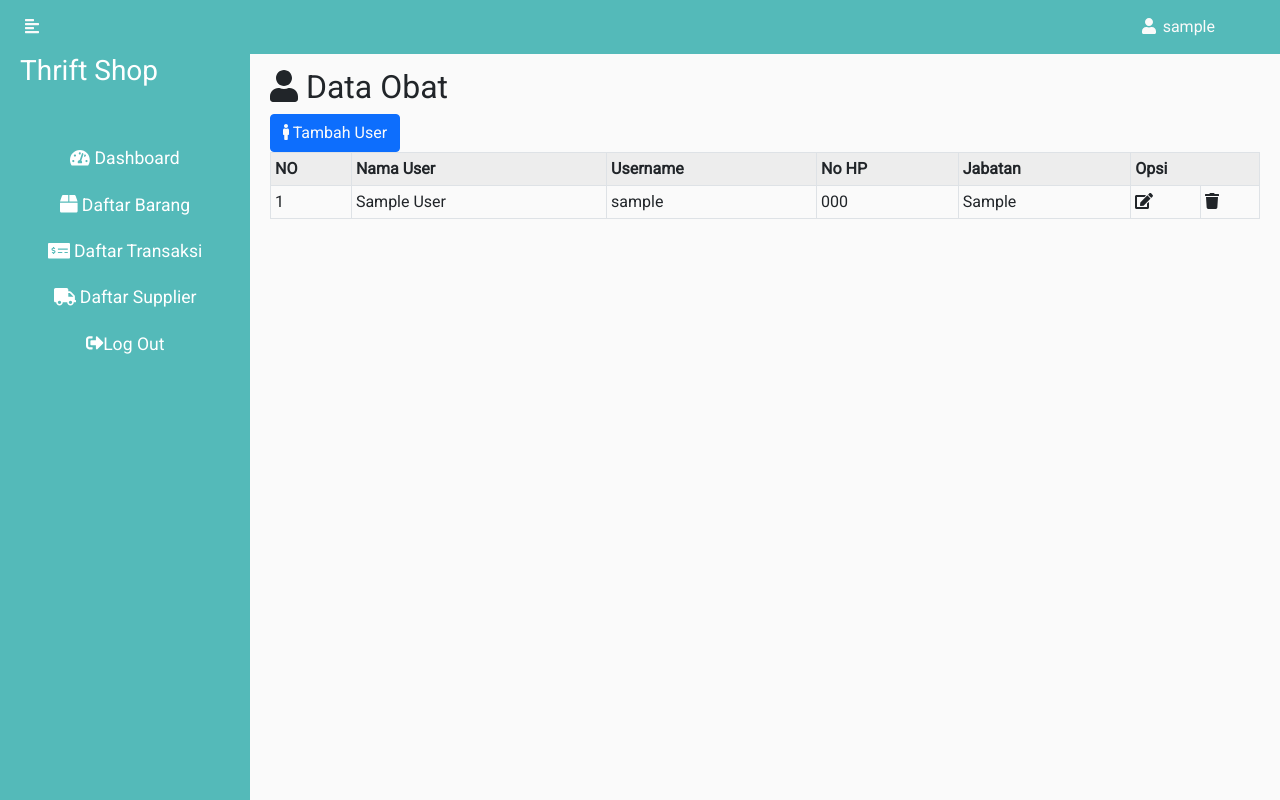
After one commit to BagusSty/ThriftShop, a PHP site: page /admin/data_user.php in a window 1280 px wide. The commit adds this page. Run offline with PHP 8.4, Linux system fonts and the light colour scheme; the visitor is signed in with stand-in values (Sample User, id 1); tables that the repository leaves empty or names only in its code hold one stand-in row (values such as "Sample post"); some libraries are stand-ins or nearby versions.

Commit message:
8:55 18 Maret

```diff
--- /dev/null
+++ b/admin/data_user.php
@@ -0,0 +1,119 @@
+<?php
+session_start();
+include '../config.php';
+if(!isset ($_SESSION['username'])){
+    header("Location:../index.php");
+}
+?>
+<!DOCTYPE html>
+<html>
+    <head>
+        <meta charset="utf-8">
+        <meta name="viewport" content="width=device-width, initial-scale=1.0">
+        <meta http-equiv="X-UA-Compatible" content="IE=edge">
+
+        <title>Data User</title>
+
+        <!--Bootstrap-->
+        <link href="https://cdn.jsdelivr.net/npm/bootstrap@5.1.3/dist/css/bootstrap.min.css" rel="stylesheet" integrity="sha384-1BmE4kWBq78iYhFldvKuhfTAU6auU8tT94WrHftjDbrCEXSU1oBoqyl2QvZ6jIW3" crossorigin="anonymous">    <!--CSS-->
+        <link rel="stylesheet" href="../css/style.css">
+
+        <!-- Font Awesome JS -->
+        <script defer src="https://use.fontawesome.com/releases/v5.0.13/js/solid.js" integrity="sha384-tzzSw1/Vo+0N5UhStP3bvwWPq+uvzCMfrN1fEFe+xBmv1C/AtVX5K0uZtmcHitFZ" crossorigin="anonymous"></script>
+        <script defer src="https://use.fontawesome.com/releases/v5.0.13/js/fontawesome.js" integrity="sha384-6OIrr52G08NpOFSZdxxz1xdNSndlD4vdcf/q2myIUVO0VsqaGHJsB0RaBE01VTOY" crossorigin="anonymous"></script>
+    </head>
+    <body>
+        <div class="wrapper">
+            <!-- Sidebar  -->
+            <nav id="sidebar">
+                <div class="sidebar-header">
+                    <h3>Buganishogi Thrift Shop</h3>
+                </div>
+
+                <ul class="list-unstyled components">
+                    <li>
+                        <a href="beranda_admin.php"><i class="fas fa-tachometer-alt"></i> Dashboard</a>
+                    </li>
+                    <li>
+                        <a href="#"><i class='fas fa-box'></i> Daftar Barang</a>
+                    </li>
+                    <li>
+                        <a href="#"><i class='fas fa-money-check-alt'></i> Daftar Transaksi</a>
+                    </li>
+                    <li>
+                        <a href="#"><i class='fas fa-truck'></i> Daftar Supplier</a>
+                    </li>
+                    <li>
+                        <a onclick="return confirm('Anda yakin ingin logout ?')" href="../logout.php"><i class="fas fa-sign-out-alt"></i>Log Out</a>
+                    </li>
+                </ul>
+            </nav>
+            <!-- Page Content  -->
+            <div id="content">
+                <nav class="navbar navbar-expand-sm fixed-out">
+                    <div class="container-fluid">
+                        <button type="button" id="sidebarCollapse" class="btn">
+                            <i class="fas fa-align-left"></i>
+                        </button>
+                        <div class="dropdown">
+                            <button class="btn dropdown-toggle" type="button" id="dropdown-profil" data-bs-toggle="dropdown" aria-expanded="false">
+                                <i class="fa fa-fw fa-user"></i> <?php echo $_SESSION['username']; ?>
+                            </button>
+                            <ul class="dropdown-menu" aria-labelledby="dropdown-profil">
+                                <li><a class="dropdown-item" href="#"><i class="fa fa-fw fa-user"></i> Profil</a></li>
+                                <li><a class="dropdown-item" href="../logout.php" onclick="return confirm('Anda yakin ingin logout ?')" ><i class="fas fa-sign-out-alt"></i> Log Out</a></li>
+                            </ul>
+                        </div>
+                    </div>
+                </nav>
+                <div class="col-md-10 pt-5">
+                    <h2><i class='fas fa-user'></i> Data Obat</h2>
+                </div>
+                <a href="input_obat.php">
+                       <a href="#" class="btn btn-primary" data-toggle="modal" data-target="#tambahuser"><i class="fa fa-male"></i> Tambah User</a>
+                </a>
+                <table class="table table-sm table-striped table-bordered">
+                    <tr>
+                        <th>NO</th>
+                        <th>Nama User</th>
+                        <th>Username</th>
+                        <th>No HP</th>
+                        <th>Jabatan</th>
+                        <th colspan="2">Opsi</th>
+                    </tr>
+                    <?php
+                    $tb_user = mysqli_query($conn, "SELECT * FROM tb_user,tb_tipe_user WHERE tb_user.tipe_user = tb_tipe_user.tipe_user");
+                    $no=1;
+                    while ($dt_user = $tb_user->fetch_assoc()) : ?>
+                        <tr>
+                            <td><?= $no++; ?></td>
+                            <td><?= $dt_user['nama']; ?></td>
+                            <td><?= $dt_user['username'] ?></td>
+                            <td><?= $dt_user['no_hp']; ?></td>
+                            <td><?= $dt_user['jabatan'] ?></td>
+                            <td>
+                                <a href="edit_obat.php?id=<?php echo $dt_user['id']?>"><i class="fas fa-edit"></i></span></a>
+                            </td>
+                            <td>
+                                <a href="hapus_obat.php?id=<?php echo $dt_user['id']?>" onclick="return confirm('anda yakin akan menghapus data?')"><i class="fas fa-trash"></i></span></a>
+                            </td>
+                        </tr>
+                    <?php endwhile ?>
+                </table>
+            <div>
+        </div>
+        <!-- jQuery CDN -->
+        <script src="https://code.jquery.com/jquery-3.3.1.slim.min.js" integrity="sha384-q8i/X+965DzO0rT7abK41JStQIAqVgRVzpbzo5smXKp4YfRvH+8abtTE1Pi6jizo" crossorigin="anonymous"></script>
+        <!-- Popper.JS -->
+        <script src="https://cdn.jsdelivr.net/npm/@popperjs/core@2.10.2/dist/umd/popper.min.js" integrity="sha384-7+zCNj/IqJ95wo16oMtfsKbZ9ccEh31eOz1HGyDuCQ6wgnyJNSYdrPa03rtR1zdB" crossorigin="anonymous"></script>
+        <!-- Bootstrap JS -->
+        <script src="https://cdn.jsdelivr.net/npm/bootstrap@5.1.3/dist/js/bootstrap.min.js" integrity="sha384-QJHtvGhmr9XOIpI6YVutG+2QOK9T+ZnN4kzFN1RtK3zEFEIsxhlmWl5/YESvpZ13" crossorigin="anonymous"></script>
+        <script type="text/javascript">
+            $(document).ready(function () {
+                $('#sidebarCollapse').on('click', function () {
+                    $('#sidebar').toggleClass('active');
+                });
+            });
+        </script>
+    </body>
+</html>
--- a/css/style.css
+++ b/css/style.css
@@ -4,7 +4,7 @@
 }
 body {
   background-color: #fafafa;
-  margin-top: 50px;
+  top: 50px;
 }
 p {
   font-size: 1.1em;
@@ -23,7 +23,9 @@
   text-decoration: none;
   transition: all 0.3s;
 }
-
+.btn {
+  color: #fafafa;
+}
 .navbar {
   position: fixed;
   top: 0;
```
Also changed, not shown: admin/beranda_admin.php (+17 -7 lines), 1 other file.
